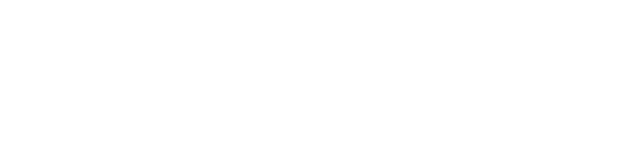
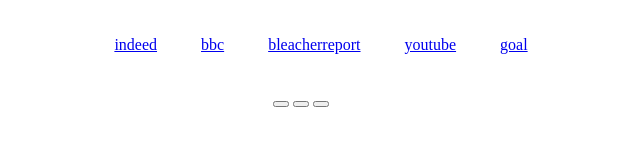
Before and after one commit to BreezeIQ/week3excercises, a plain HTML site: page index.html in a window 1280 px wide. Shown: the whole page, without its empty margins (339-979 px from the left). Drawn offline with Linux system fonts and the light colour scheme.

Commit message:
new commit

```diff
--- a/css/main.css
+++ b/css/main.css
@@ -0,0 +1,21 @@
+li:hover {
+	display: inline-block;
+	background-color: blue;
+	border: 2px solid #FFF;
+	transform: scale(1.2);
+}
+
+nav ul li {
+	display: inline-block;
+	text-align: center;
+	padding: 20px;
+	transition: 0.5s ease;
+}
+
+nav {
+	text-align: center;
+}
+
+div {
+	text-align: center;
+}
--- a/index.html
+++ b/index.html
@@ -12,3 +12,30 @@
 
 	</body>
 </html>
+
+     <nav>
+     	<ul>
+     		<li>
+     			<a href="https://www.indeed.com/">indeed</a>
+     		</li>
+     	    <li>
+     	    	<a href="http://www.bbc.com/">bbc</a>
+     	    </li>
+     	    <li>
+     	    	<a href="http://bleacherreport.com/">bleacherreport</a>
+     	    </li>
+     	    <li>
+     	    	<a href="https://www.youtube.com/">youtube</a>
+     	    </li>
+     	    <li>
+     	    	<a href="http://www.goal.com/en-us">goal</a>
+     	    </li>
+     	</ul>
+
+     </nav>
+
+     <div>
+     	<button></button>
+     	<button></button>
+     	<button></button>
+     </div>
```
